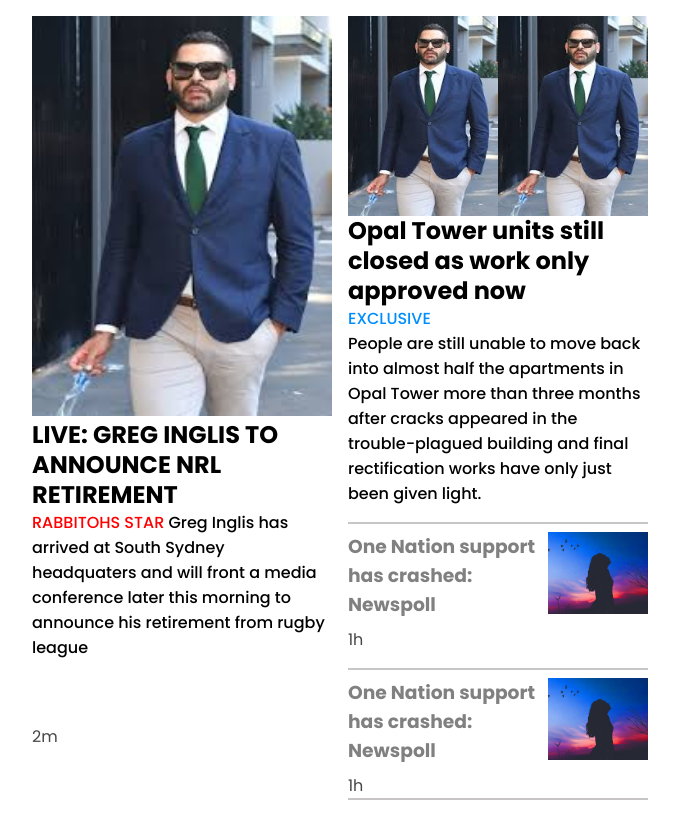
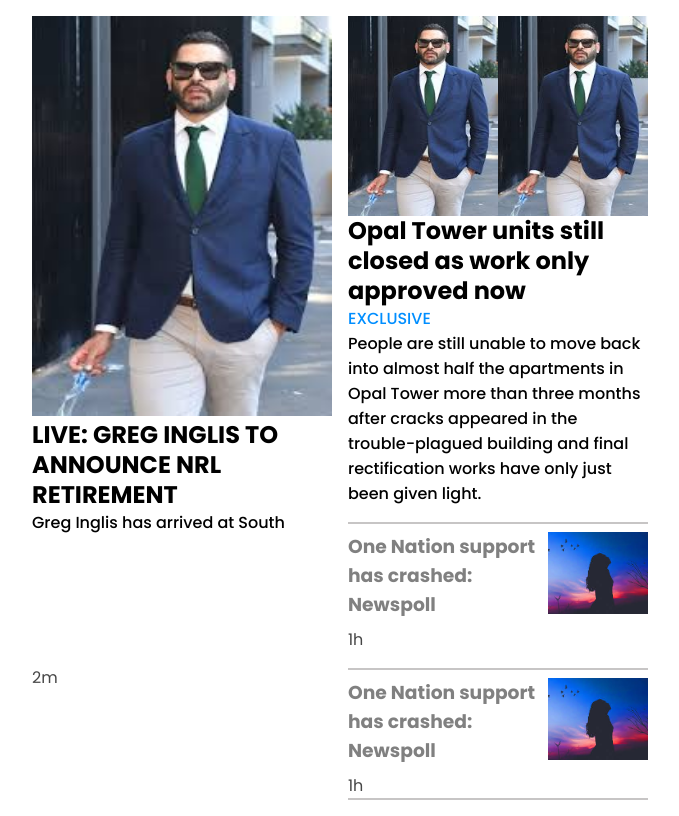
Before and after one commit to AbdulSaboor100/Demo_News, a plain HTML site: page index.html in a window 1280 px wide. Shown: the whole page, without its empty margins (300-979 px from the left). Drawn offline with Linux system fonts and the light colour scheme.

Commit message:
add data through json

```diff
--- a/app.js
+++ b/app.js
@@ -0,0 +1,19 @@
+let title = document.getElementById("title");
+let text = document.getElementById("text");
+let src = document.getElementById("src");
+
+let newsDemoData = [
+  {
+    title: "LIVE: GREG INGLIS TO ANNOUNCE NRL RETIREMENT",
+    text: "Greg Inglis has arrived at South",
+    src: "./images/inglis_2.jpg",
+  },
+];
+
+function bodyLoad() {
+  newsDemoData.map((item, index) => {
+      title.innerHTML = item.title;
+      text.innerHTML = item.text;
+      src.innerHTML = item.src;
+  });
+}
--- a/index.html
+++ b/index.html
@@ -7,17 +7,15 @@
     <link rel="stylesheet" href="style.css" />
     <title>News Demo</title>
   </head>
-  <body>
+  <body onload="bodyLoad()">
     <div class="container">
       <div class="news_content">
         <div class="news_content_1">
-          <img src="./images/inglis_2.jpg" alt="greg_inglis_1" />
+          <img id="src" src="./images/inglis_2.jpg" alt="greg_inglis_1" />
           <div class="live_news">
-            <h2>LIVE: GREG INGLIS TO ANNOUNCE NRL RETIREMENT</h2>
-            <p>
-              <span>RABBITOHS STAR </span>Greg Inglis has arrived at South
-              Sydney headquaters and will front a media conference later this
-              morning to announce his retirement from rugby league
+            <h2 id="title"></h2>
+            <p id="text">
+
             </p>
             <span class="times">2m</span>
           </div>
@@ -53,5 +51,6 @@
         </div>
       </div>
     </div>
+    <script src="app.js"></script>
   </body>
 </html>
--- a/style.scss
+++ b/style.scss
@@ -38,11 +38,9 @@ body {
       }
       .live_news {
         width: 100%;
-        // height: 100%;
-        height: 270px;
-        display: flex;
-        justify-content: space-between;
-        flex-direction: column;
+        height: 100%;
+        min-height: 270px;
+        position: relative;
         h2 {
           margin: 0;
           line-height: 30px;
@@ -62,6 +60,8 @@ body {
           color: #464646;
           font-family: "Poppins", sans-serif;
           display: block;
+          position: absolute;
+          bottom: 0;
         }
       }
     }
```
Also changed, not shown: style.css, 1 other file.
